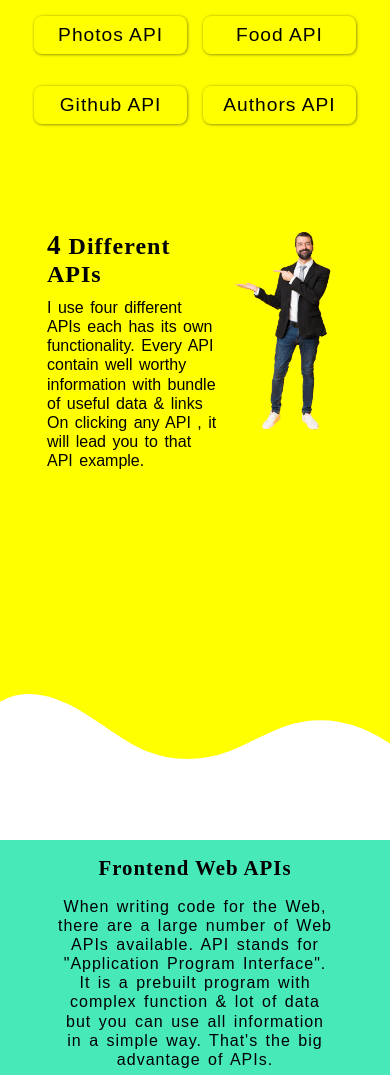
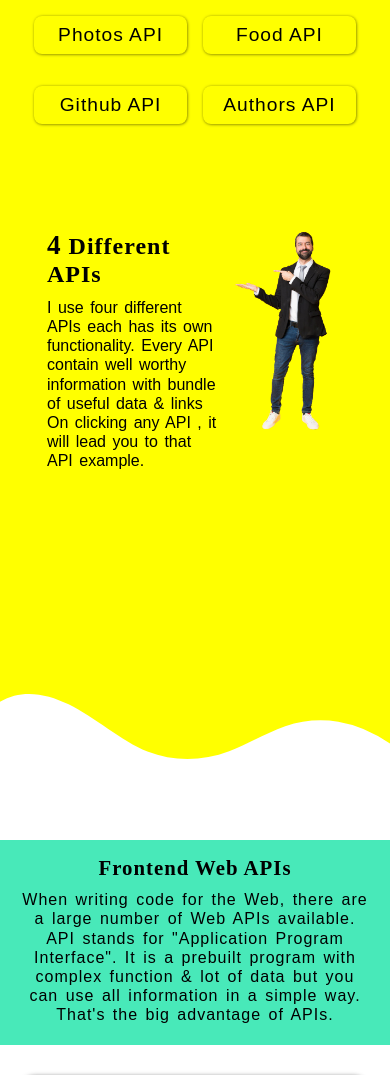
Before and after one commit to ProgrammerOwais/APIs.github.io, a plain HTML site: page index.html in a window 390 px wide. Shown: the top 1075 px of the page. Drawn offline with Linux system fonts and the light colour scheme; no server answers; a web font is replaced by a local one.

Commit message:
small fixation

```diff
--- a/style.css
+++ b/style.css
@@ -1593,6 +1593,7 @@ hr {
     font-size: 1.7rem;
   }
   .div1-para {
+    padding: 0.3rem 0.6rem;
     font-size: 1rem;
     margin-top: 0.3rem;
     text-align: center;
```
